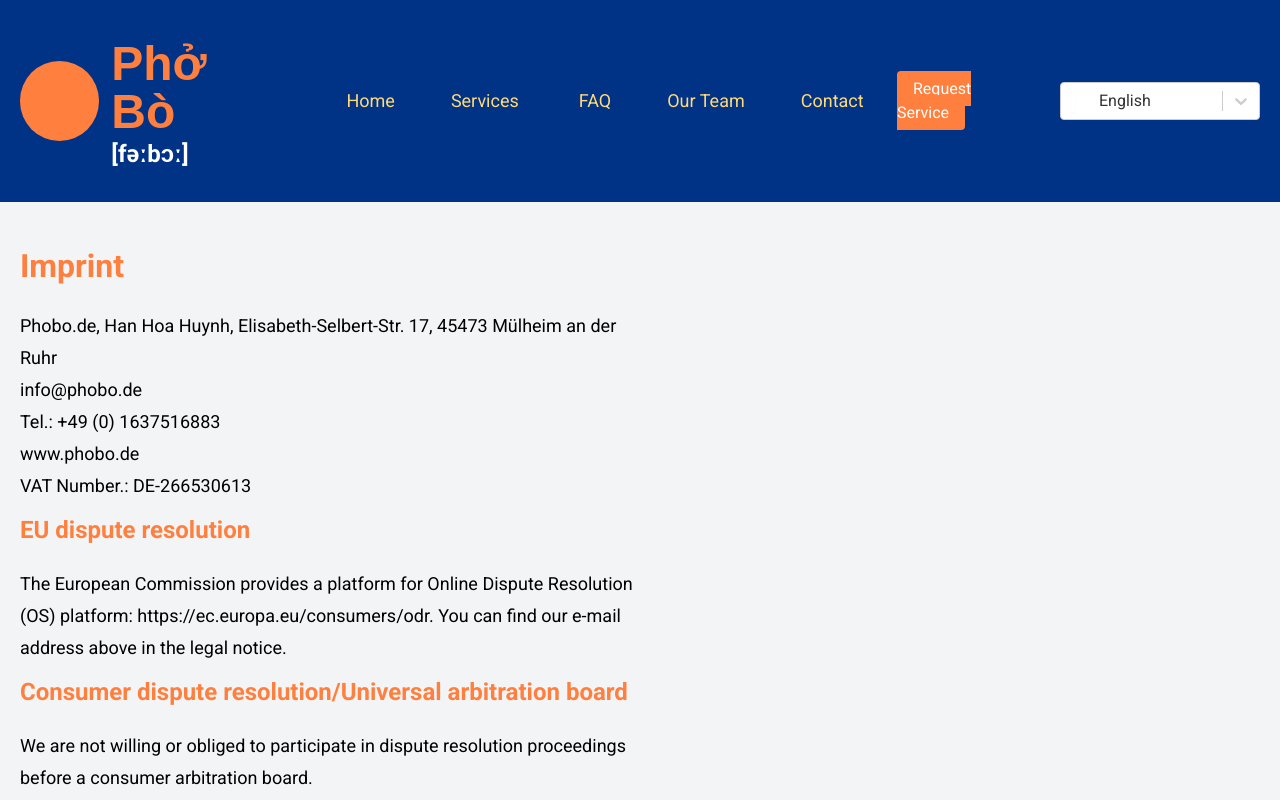
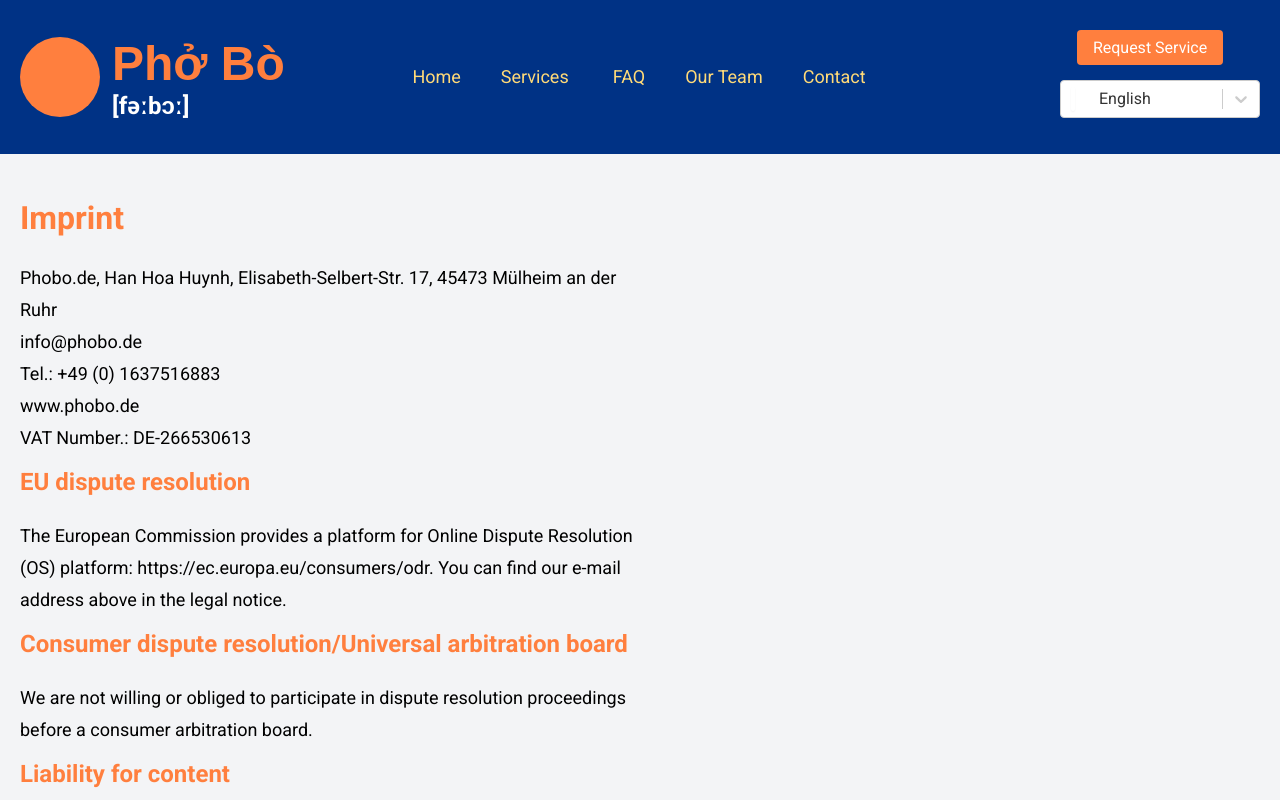
Before and after one commit to hanhoah/phobo, a Next.js app: page /en/imprint in a window 1280 px wide. Shown: the top 800 px of the page. Built offline with nearby package versions, Linux system fonts and the light colour scheme; some icons are missing; a web font is replaced by a local one.

Commit message:
standard update

```diff
--- a/src/app/[locale]/components/Menu.tsx
+++ b/src/app/[locale]/components/Menu.tsx
@@ -103,10 +103,10 @@ const Menu = () => {
       </ul>
 
       {/* Desktop Links */}
-      <ul className="hidden md:flex md:items-center md:space-x-8">
+      <ul className="hidden md:flex md:flex-row md:space-x-4">
         <li>
           <Link href={`/${locale}`} className="menulink">
-            <Icon icon="mdi:home" className="mr-2 text-xl" />
+            <Icon icon="mdi:home" className="mr-1 text-xl" />
             {t("home")}
           </Link>
         </li>
@@ -115,11 +115,11 @@ const Menu = () => {
             <Icon icon="mdi:briefcase" className="mr-2" />
             {t("services")}
           </Link>
-          <ul className="absolute left-0 hidden group-hover:block bg-secondary text-accent rounded-md shadow-lg">
+          <ul className="absolute left-0 hidden group-hover:block w-40 bg-secondary text-accent rounded-md shadow-lg">
             <li>
               <Link
                 href={`/${locale}/services#web-design`}
-                className="block py-2 px-4 hover:underline"
+                className="block py-2 px-4 hover:underline hover:text-primary"
               >
                 {t("webdesign")}
               </Link>
@@ -127,7 +127,7 @@ const Menu = () => {
             <li>
               <Link
                 href={`/${locale}/services#seo`}
-                className="block py-2 px-4 hover:underline"
+                className="block py-2 px-4 hover:underline hover:text-primary"
               >
                 {t("seo")}
               </Link>
--- a/src/app/[locale]/components/headline/Headline.tsx
+++ b/src/app/[locale]/components/headline/Headline.tsx
@@ -32,7 +32,7 @@ const Headline = () => {
         <div className="w-1/2">
           <Menu />
         </div>
-        <div className="flex flex-row items-center space-x-5">
+        <div className="flex flex-col items-center space-x-5 space-y-5">
           <RequestBtn />
           <LanguageSwitcher />
         </div>
```
